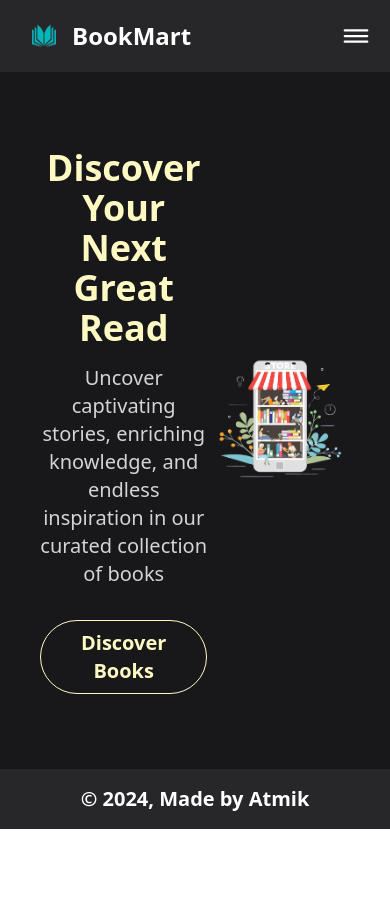
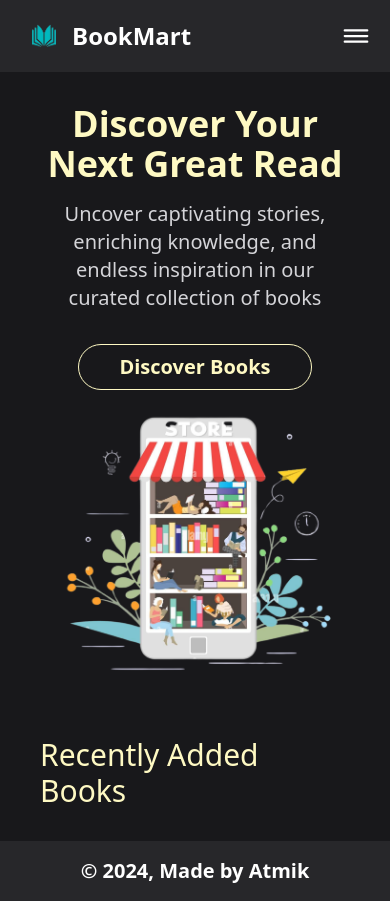
Before and after one commit to atmiktumane/BookMart, a React (Vite) app in the folder frontend/: page / in a window 390 px wide. Before the commit the page ends 844 px from the top, so only its background shows below. Built offline with nearby package versions, Linux system fonts and the light colour scheme.

Commit message:
Responsive - Hero Section & add RecentlyAddedBooks component

```diff
--- a/frontend/src/components/Hero.jsx
+++ b/frontend/src/components/Hero.jsx
@@ -3,7 +3,7 @@ import React from "react";
 export const Hero = () => {
   return (
     // Hero Section
-    <div className="h-[75vh] flex">
+    <div className="md:h-[75vh] flex flex-col md:flex-row">
       {/* Column 1 - Content */}
       <div className="w-full lg:w-3/6 flex flex-col items-center lg:items-start justify-center">
         <span className="text-4xl lg:text-6xl font-semibold text-yellow-100 text-center lg:text-left">
--- /dev/null
+++ b/frontend/src/components/RecentlyAddedBooks.jsx
@@ -0,0 +1,9 @@
+import React from "react";
+
+export const RecentlyAddedBooks = () => {
+  return (
+    <section className="mt-8">
+      <h3 className="text-3xl text-yellow-100">Recently Added Books</h3>
+    </section>
+  );
+};
--- a/frontend/src/components/index.jsx
+++ b/frontend/src/components/index.jsx
@@ -1,3 +1,4 @@
 export { Header } from "./Header";
 export { Footer } from "./Footer";
 export { Hero } from "./Hero";
+export { RecentlyAddedBooks } from "./RecentlyAddedBooks";
--- a/frontend/src/pages/Home.jsx
+++ b/frontend/src/pages/Home.jsx
@@ -1,10 +1,11 @@
 import React from "react";
-import { Hero } from "../components";
+import { Hero, RecentlyAddedBooks } from "../components";
 
 export const Home = () => {
   return (
     <div className="bg-zinc-900 text-white px-10 py-8">
       <Hero />
+      <RecentlyAddedBooks />
     </div>
   );
 };
```
